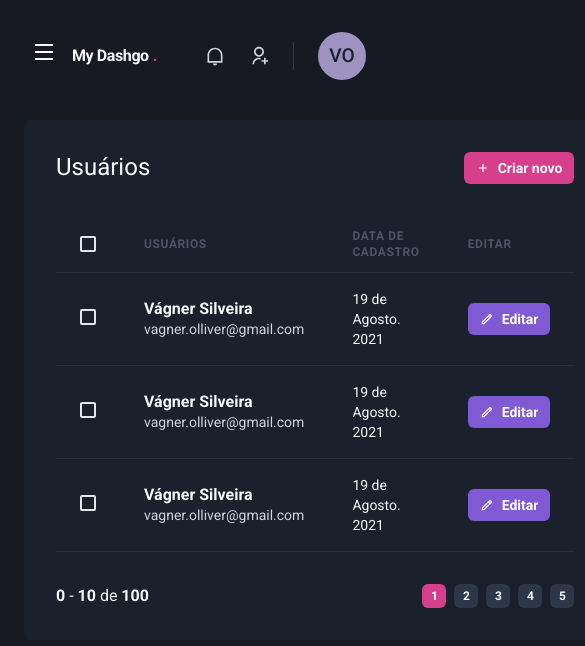
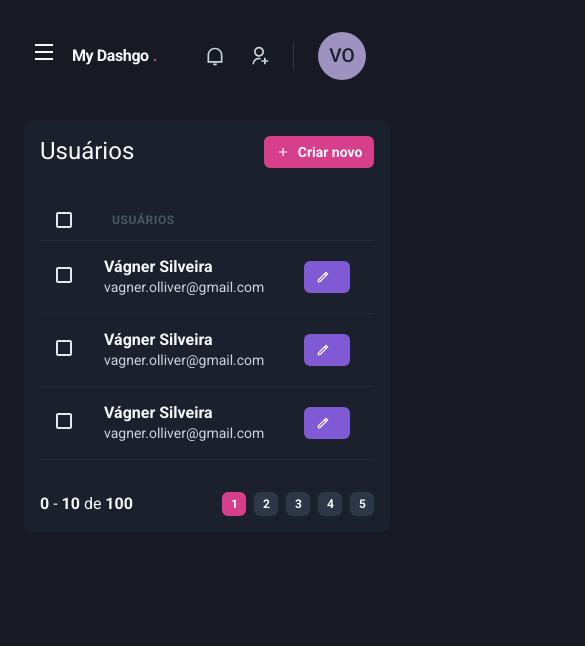
Before and after one commit to vagnerolliver/ignite-my-dashgo, a Next.js app: page /users in a window 390 px wide. Shown: the top 646 px of the page, 585 px wide, since content can reach past the window. Built offline with nearby package versions, Linux system fonts and the light colour scheme.

Commit message:
chore: adjuments responsive

```diff
--- a/src/pages/users/index.tsx
+++ b/src/pages/users/index.tsx
@@ -1,4 +1,4 @@
-import { Box, Button, Checkbox, Flex, Heading, Icon, Table, Tbody, Td, Text, Th, Thead, Tr } from "@chakra-ui/react"
+import { Box, Button, Checkbox, Flex, Heading, Icon, Table, Tbody, Td, Text, Th, Thead, Tr, useBreakpointValue } from "@chakra-ui/react"
 import { RiAddLine, RiPencilLine } from "react-icons/ri"
 
 import { Sidebar } from "../../components/Layout/Sidebar/Index"
@@ -6,6 +6,11 @@ import { Pagination } from "../../components/Pagination/Index"
 import { Header } from "../../components/Layout/Header/Index"
 
 export default function UserList() {
+  const isWideVersion = useBreakpointValue({
+    base: false,
+    lg: true
+  })
+
   return(
     <Box>
       <Header />
@@ -13,7 +18,7 @@ export default function UserList() {
       <Flex w="100%" maxWidth={1480} my="6" mx="auto" px="6">
         <Sidebar />
 
-        <Box flex="1"borderRadius={8} bg="gray.800" p="8">
+        <Box flex="1"borderRadius={8} bg="gray.800" p={["4","8"]}>
           <Flex mb="8" justify="space-between" align="center">
             <Heading size="lg" fontWeight="normal">Usuários</Heading>
 
@@ -31,27 +36,27 @@ export default function UserList() {
           <Table colorScheme="whiteAlpha">
             <Thead>
               <Tr>
-                <Th px="6" width="8">
+                <Th px={["4", "4", "6"]} color="gray.300" width="8">
                   <Checkbox colorScheme="pink" />
                 </Th>
                 <Th>Usuários</Th>
-                <Th>Data de Cadastro</Th>
-                <Th>Editar</Th>
+                { isWideVersion && (<Th>Data de Cadastro</Th>) }
+                <Th>{ isWideVersion ? 'Editar' : '' }</Th>
               </Tr>
             </Thead>
             <Tbody>
               <Tr>
-                <Td px="6">
+                <Td px={["4", "4", "6"]}>
                   <Checkbox colorScheme="pink" />
                 </Td>
 
-                <Td px="6">
+                <Td px={["4", "4", "6"]}>
                   <Box>
                     <Text fontWeight="bold">Vágner Silveira</Text>
                     <Text fontSize="sm" color="gray.300">vagner.olliver@gmail.com</Text>
                   </Box>
                 </Td>
-                <Td fontSize="sm">19 de Agosto. 2021</Td>
+                { isWideVersion && (<Td fontSize="sm">19 de Agosto. 2021</Td>) }
                 <Td width="1">
                   <Button
                     as="a"
@@ -60,22 +65,22 @@ export default function UserList() {
                     colorScheme="purple"
                     leftIcon={<Icon as={RiPencilLine}/>}
                   >
-                    Editar
+                    { isWideVersion ? 'Editar' : '' }
                   </Button>
                 </Td>
               </Tr>
               <Tr>
-                <Td px="6">
+                <Td px={["4", "4", "6"]}>
                   <Checkbox colorScheme="pink" />
                 </Td>
 
-                <Td px="6">
+                <Td px={["4", "4", "6"]}>
                   <Box>
                     <Text fontWeight="bold">Vágner Silveira</Text>
                     <Text fontSize="sm" color="gray.300">vagner.olliver@gmail.com</Text>
                   </Box>
                 </Td>
-                <Td fontSize="sm">19 de Agosto. 2021</Td>
+                { isWideVersion && (<Td fontSize="sm">19 de Agosto. 2021</Td>) }
                 <Td width="1">
                   <Button
                     as="a"
@@ -84,22 +89,22 @@ export default function UserList() {
                     colorScheme="purple"
                     leftIcon={<Icon as={RiPencilLine}/>}
                   >
-                    Editar
+                    { isWideVersion ? 'Editar' : '' }
                   </Button>
                 </Td>
               </Tr>
               <Tr>
-                <Td px="6">
+                <Td px={["4", "4", "6"]}>
                   <Checkbox colorScheme="pink" />
                 </Td>
 
-                <Td px="6">
+                <Td px={["4", "4", "6"]}>
                   <Box>
                     <Text fontWeight="bold">Vágner Silveira</Text>
                     <Text fontSize="sm" color="gray.300">vagner.olliver@gmail.com</Text>
                   </Box>
                 </Td>
-                <Td fontSize="sm">19 de Agosto. 2021</Td>
+                { isWideVersion && (<Td fontSize="sm">19 de Agosto. 2021</Td>) }
                 <Td width="1">
                   <Button
                     as="a"
@@ -108,7 +113,7 @@ export default function UserList() {
                     colorScheme="purple"
                     leftIcon={<Icon as={RiPencilLine}/>}
                   >
-                    Editar
+                    { isWideVersion ? 'Editar' : '' }
                   </Button>
                 </Td>
               </Tr>
```
